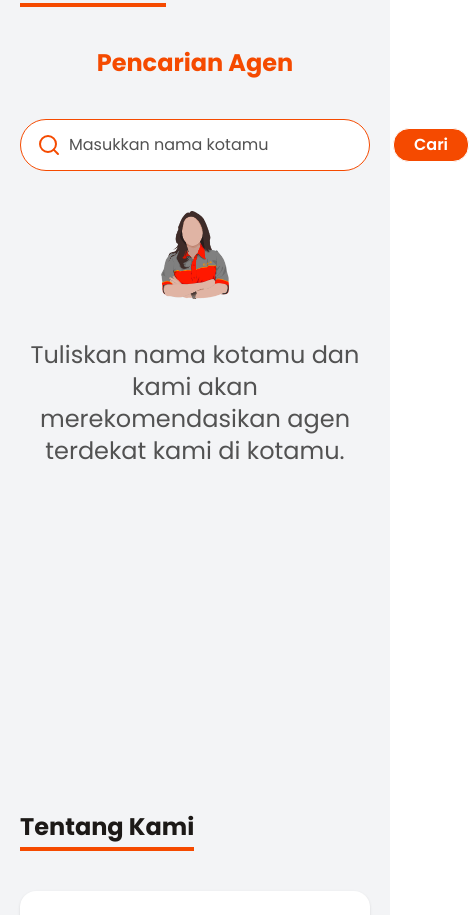
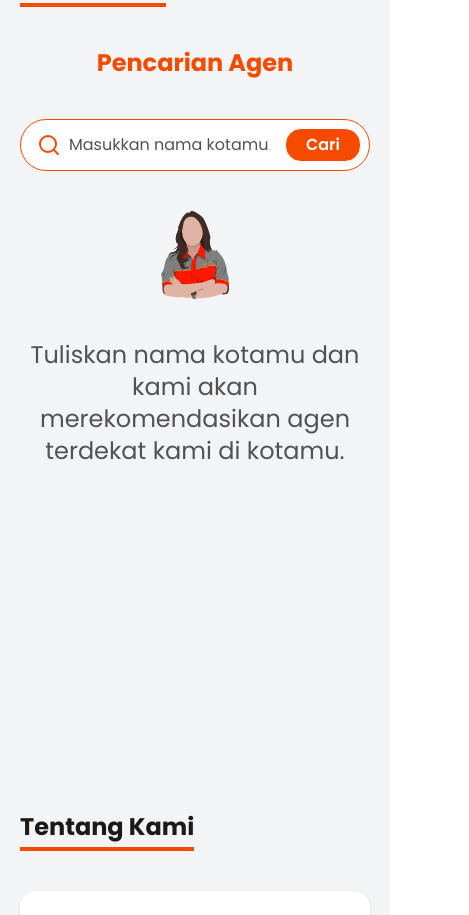
Before and after one commit to RZID/wcd-eka-patas-group-8, a Next.js app: page / in a window 390 px wide. Shown: the part 3021-3936 px from the top of the page, 469 px wide, since content can reach past the window. Built offline with nearby package versions, Linux system fonts and the light colour scheme.

Commit message:
fix: enhance responsiveness of screen < sm

```diff
--- a/src/components/button/types.d.ts
+++ b/src/components/button/types.d.ts
@@ -3,4 +3,5 @@ import { ButtonHTMLAttributes } from "react";
 export interface ButtonProps extends ButtonHTMLAttributes<HTMLButtonElement> {
   variant?: "transparent" | "outline" | "primary" | "outline-primary";
   circle?: boolean;
+  noFullWidth?: boolean;
 }
--- a/src/components/search/index.tsx
+++ b/src/components/search/index.tsx
@@ -26,7 +26,8 @@ const Search = (props: SearchType) => {
         "rounded-full",
         "items-center",
         "text-orange-600",
-        "border-orange-600"
+        "border-orange-600",
+        "w-full"
       )}
       onClick={(e) => {
         if ((e.target as HTMLElement).closest("button")) return;
@@ -41,6 +42,7 @@ const Search = (props: SearchType) => {
         placeholder={props.placeholder}
         className={classNames(
           "flex-1",
+          "min-w-0",
           "focus:ring-0",
           "text-stone-900",
           "focus:border-none",
@@ -48,8 +50,10 @@ const Search = (props: SearchType) => {
           "placeholder:text-neutral-600"
         )}
       />
-      <div>
-        <Button variant="primary">Cari</Button>
+      <div className={classNames("flex", "flex-row")}>
+        <Button noFullWidth variant="primary">
+          Cari
+        </Button>
       </div>
     </div>
   );
--- a/src/sections/agent/index.tsx
+++ b/src/sections/agent/index.tsx
@@ -71,9 +71,9 @@ const Agent = () => {
 
         {/* Subtitle */}
         <motion.h3
+          custom={1}
           initial="hidden"
           animate={controls}
-          custom={1}
           variants={fadeInUp}
           className={classNames(
             "text-2xl",
@@ -87,13 +87,13 @@ const Agent = () => {
 
         {/* Search */}
         <motion.div
+          custom={2}
           initial="hidden"
           animate={controls}
-          custom={2}
           variants={fadeInUp}
           className={classNames("flex", "flex-row", "justify-center")}
         >
-          <div className={classNames("lg:w-2/3", "w-full")}>
+          <div className={classNames("lg:w-2/3", "w-full", "relative")}>
             <Search placeholder="Masukkan nama kotamu" />
           </div>
         </motion.div>
```
